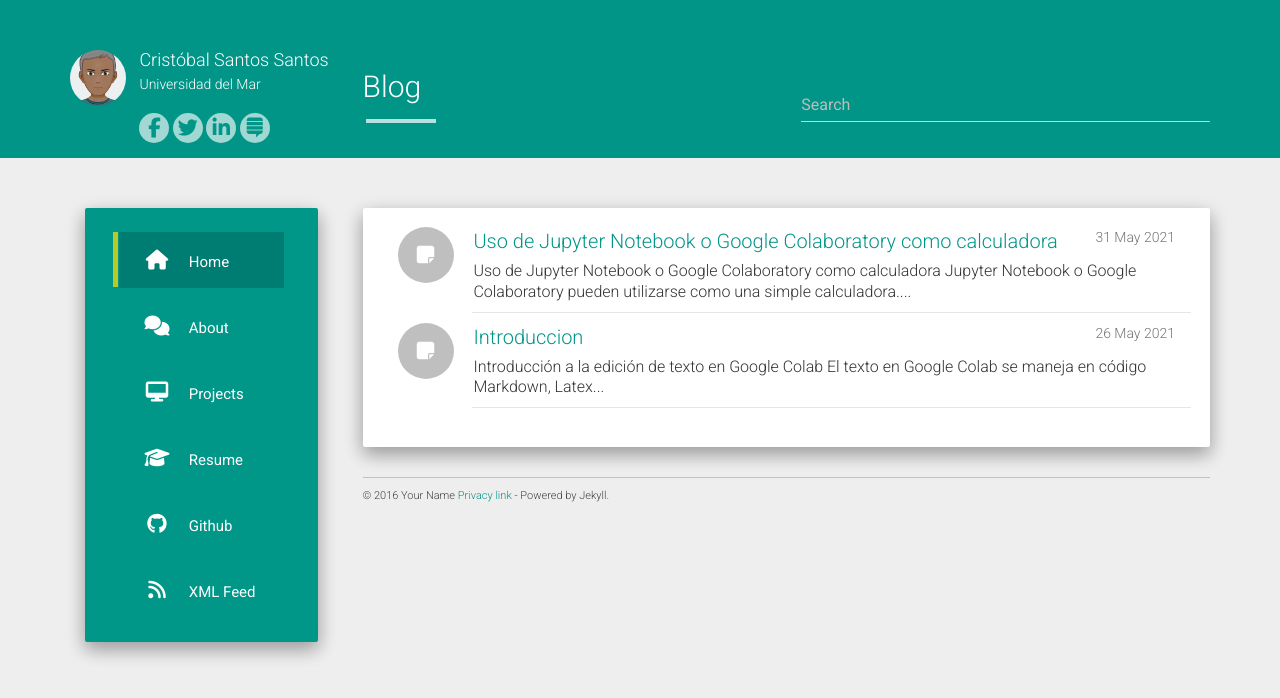
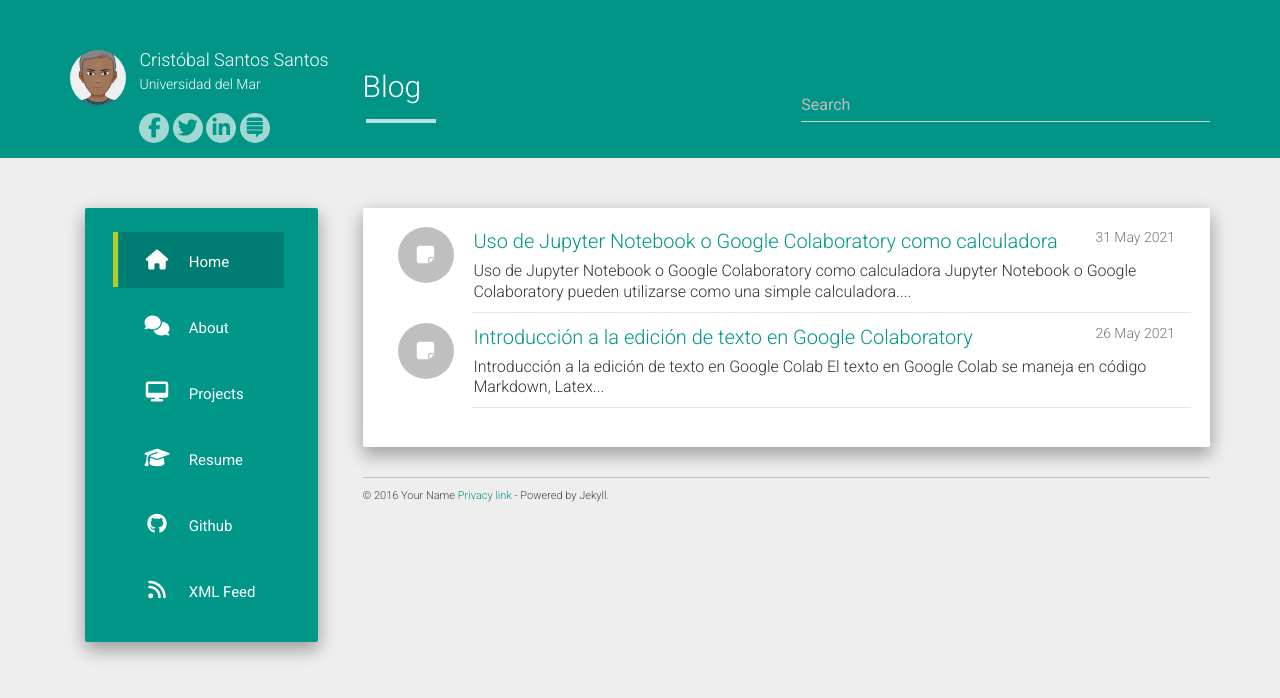
Before and after one commit to css-umar/Programacion, a Jekyll site: the page built from index.html, in a window 1280 px wide. Shown: the top 698 px of the page. Built offline with Jekyll 4.4.1, drawn with Linux system fonts in a browser that asks for light colours; nearby versions of some CDN libraries; the list of posts is cut into pages by our own code.

Commit message:
Update 2021-05-26-Introduccion.md

```diff
--- a/_posts/2021-05/2021-05-26-Introduccion.md
+++ b/_posts/2021-05/2021-05-26-Introduccion.md
@@ -1,8 +1,8 @@
 ---
 layout: post
-title:  "Introduccion"
+title:  "Introducción a la edición de texto en Google Colaboratory"
 date:   2021-05-26 13:50:39
-categories: jekyll
+categories: Edición
 ---
 
 
```
